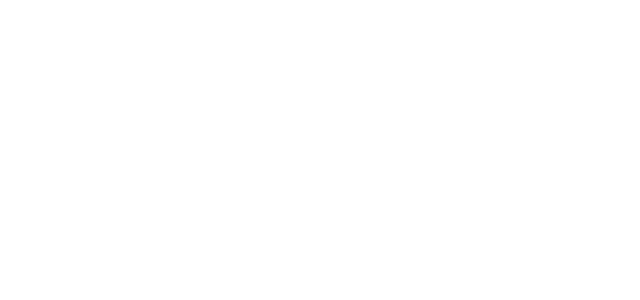
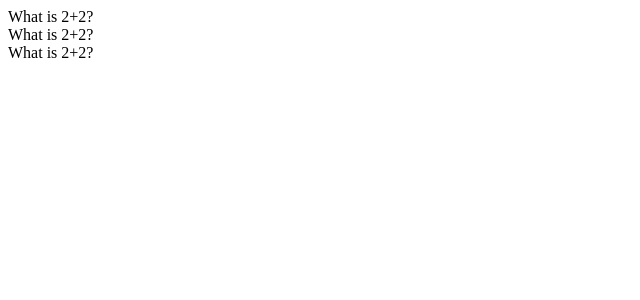
Before and after one commit to PhoebeYahengWu/react-flashcard, a React (Create React App) app: page / in a window 1280 px wide. Shown: the top 300 px of the page, without its empty margins (0-640 px from the left). Built offline with nearby package versions, Linux system fonts and the light colour scheme.

Commit message:
display questions

```diff
--- a/src/Flashcard.js
+++ b/src/Flashcard.js
@@ -1,9 +1,9 @@
 import React from 'react'
 
-function Flashcard() {
+function Flashcard( { flashcard } ) {
     return (
         <div>
-
+            {flashcard.question}
         </div>
     )
 }
--- a/src/FlashcardList.js
+++ b/src/FlashcardList.js
@@ -5,7 +5,7 @@
     return (
         <div className="card-grid">
         {flashcards.map(flashcard => {
-            return <Flashcard />
+            return <Flashcard flashcard={flashcard} key={flashcard.id}/>
         })}
 
         </div>
```
